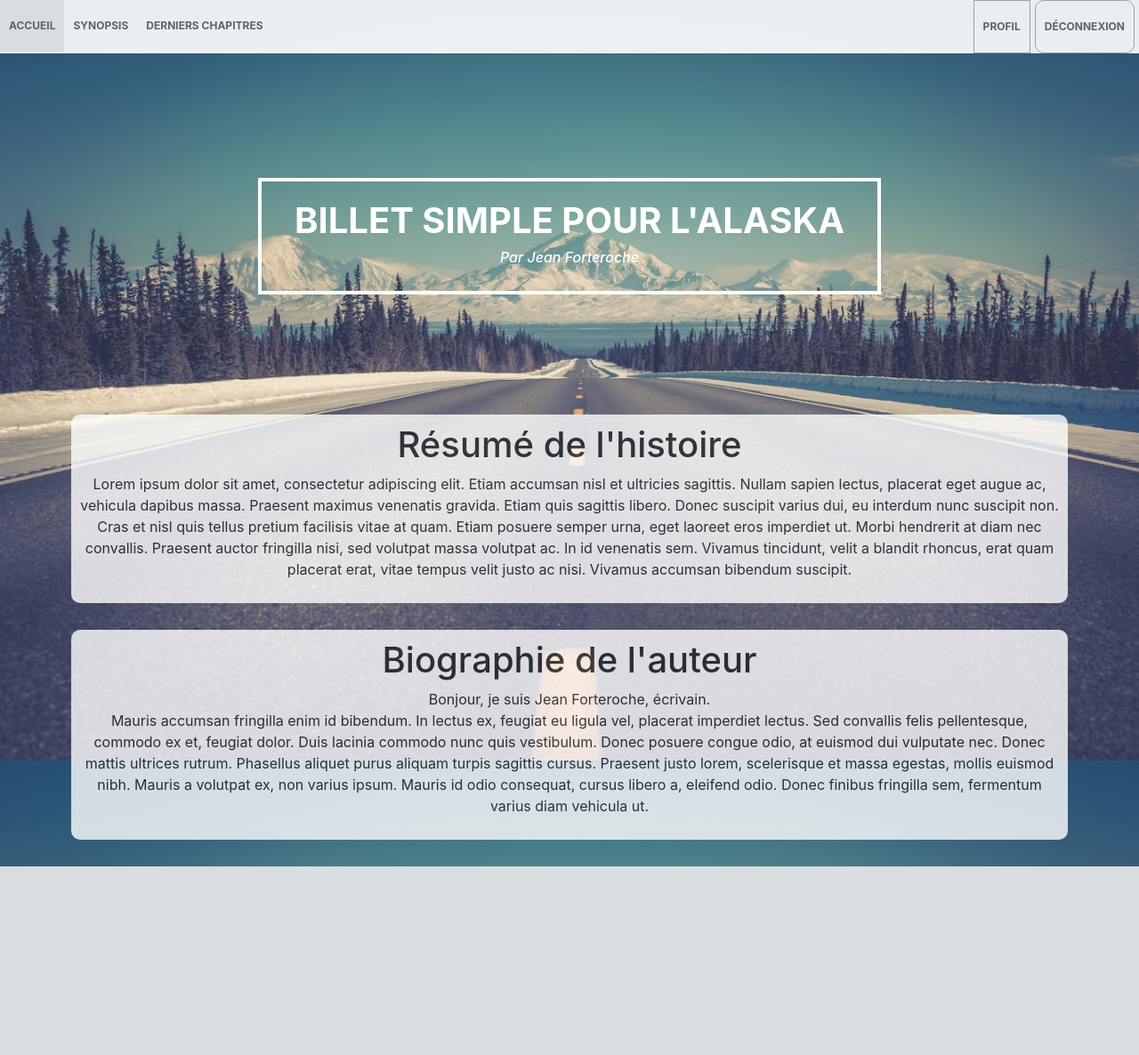
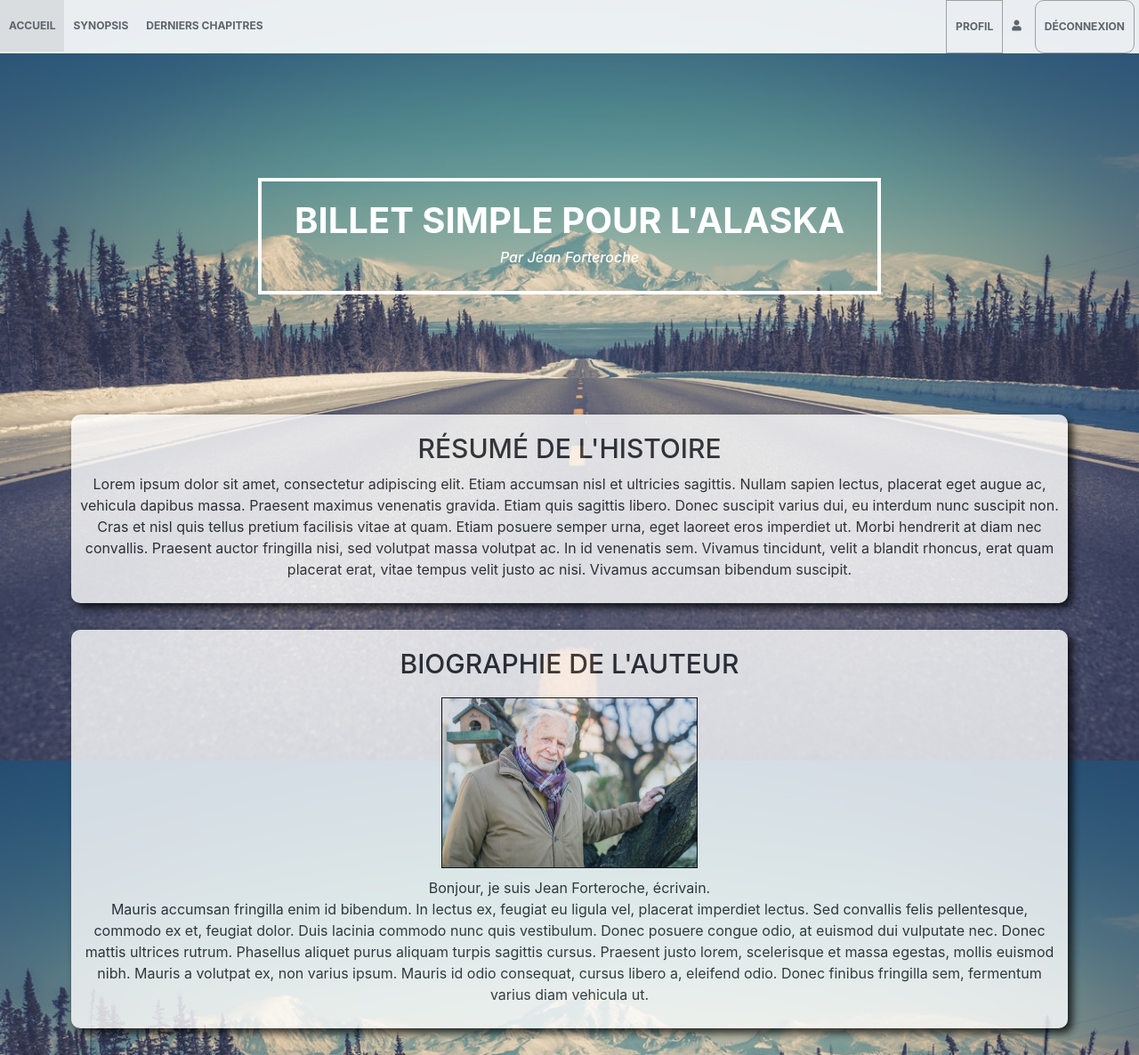
Before and after one commit to NicoJllt/Projet4bis, a PHP site: template templates/synopsis.php in a window 1280 px wide. Shown: the whole page at 89% size. Before the commit the page ends 974 px from the top, so only its background shows below. Run offline with PHP 8.4, Linux system fonts and the light colour scheme; the template is opened without the code that fills it, so the values that code supplies are empty; some libraries are stand-ins or nearby versions.

Commit message:
peaufinement CSS + barre de navigation

```diff
--- a/public/css/backend.css
+++ b/public/css/backend.css
@@ -37,22 +37,28 @@
     padding-bottom: 20px;
     background-color: rgba(255, 255, 255, 0.5);
     border: 1px solid black;
+    opacity: 80%;
     overflow: hidden;
     padding: 20px;
     line-height: 1.5em;
 }
 
 #link-profile-bloc {
-    display: flex;
+    display: inline-flex;
     flex-direction: column;
     line-height: 2em;
-    margin-top: 55px;
+    margin-top: 5px;
 }
 
 #link-profile-bloc a {
     color: rgba(0, 0, 0, 0.8);
     font-weight: bold;
     text-decoration: none;
+    padding: 2px 10px;
+    box-shadow: 1px 1px 3px black;
+    border: 1px solid black;
+    border-radius: 10px;
+    margin: 5px 0;
 }
 
 #link-profile-bloc a:hover {
@@ -152,6 +158,7 @@
     background-color: rgba(255, 255, 255, 0.8);
     padding: 20px;
     margin: 0 20px 20px 20px;
+    border: 2px solid red;
 }
 
 #form-episode h1 {
--- a/public/css/frontend.css
+++ b/public/css/frontend.css
@@ -1,5 +1,5 @@
 body {
-    background: url("image-fond.jpeg");
+    background: url("../fonts/img/image-fond.jpeg");
     background-position: center;
     background-repeat: no-repeat;
     background-attachment: fixed;
@@ -19,6 +19,126 @@
 .row {
     margin-right: -15px;
     margin-left: -15px;
+}
+
+/* BARRE DE NAVIGATION */
+
+.topnav {
+    /* display: block;
+    position: fixed;
+    z-index: 100;
+    width: 100%;
+    margin: 0 auto;
+    list-style-type: none;
+
+    align-items: center; */
+    background-color: rgba(255, 255, 255, 0.9);
+
+    overflow: hidden;
+}
+
+/* .topnav ul {
+    display: flex;
+    flex-direction: row;
+    justify-content: center;
+} */
+
+/* .topnav ul:hover {
+    background-color: rgba(255, 255, 255, 1);
+    height: 70px;
+} */
+
+/* .topnav li {
+    display: inline-block;
+    position: relative;
+    border: none;
+    list-style-type: none;
+} */
+
+.topnav a {
+    float: left;
+    display: block;
+    text-align: center;
+    text-decoration: none;
+
+    font-size: 14px;
+    text-transform: uppercase;
+    font-weight: bold;
+    padding: 20px 10px;
+    color: #212931;
+    opacity: 0.7;
+}
+
+.topnav-bis {
+    float: right;
+}
+
+/* .home-nav-small {
+    display: none;
+} */
+
+.topnav a:hover {
+    text-decoration: none;
+    color: #212931;
+    background-color: rgba(0, 0, 0, 0.1);
+}
+
+.topnav a.active {
+    background-color: #212931;
+    color: white;
+}
+
+.topnav .icon {
+    display: none;
+}
+
+/* .summary a {
+    display: inline-block;
+    position: relative;
+    font-size: 14px;
+    text-transform: uppercase;
+    font-weight: bold;
+    padding: 20px 10px;
+    text-decoration: none;
+    color: #212931;
+    opacity: 0.7;
+}
+
+.summary a:hover {
+    text-decoration: none;
+    color: #212931;
+    background-color: rgba(0, 0, 0, 0.1);
+}
+
+.summary a:active {
+    color: #212931;
+}
+
+.summary a:focus {
+    color: #212931;
+} */
+
+/* .last-episodes-nav {
+    margin-right: 8em;
+} */
+
+.register-nav, .connection-nav, .logout-nav {
+    margin: 0 5px;
+    border: 1px solid gray;
+    border-radius: 10px;
+    padding: 10px;
+}
+
+.admin-nav, .profil-nav, .add-episode-nav {
+    border: 1px solid gray;
+}
+
+.profil-nav {
+    display: none;
+}
+
+.profil-nav-logo {
+    font-size: 15px;
 }
 
 /* HEADER : TITRE ET AUTEUR */
@@ -95,12 +215,19 @@
     }
 }
 
+#synopsis-bloc h1 {
+    text-transform: uppercase;
+    margin: 10px;
+    font-size: 30px;
+}
+
 #synopsis-content {
     background-color: white;
     opacity: 80%;
     border-radius: 10px;
     margin-bottom: 30px;
     padding: 10px;
+    box-shadow: 5px 5px 10px black;
 }
 
 #synopsis-biography {
@@ -109,6 +236,14 @@
     border-radius: 10px;
     margin-bottom: 30px;
     padding: 10px;
+    box-shadow: 5px 5px 10px black;
+}
+
+#writer-image {
+    width: 18em;
+    height: 12em;
+    border: 1px solid black;
+    margin: 10px;
 }
 
 /* PAGE APERCU DES PREMIERS EPISODES - ACCUEIL */
@@ -175,6 +310,7 @@
     height: 400px;
     overflow: hidden;
     margin-bottom: 30px;
+    box-shadow: 5px 5px 10px black;
 }
 
 .episode-preview:hover {
@@ -187,6 +323,7 @@
     color: #212931;
     text-align: center;
     overflow: hidden;
+    margin-top: 10px;
 }
 
 .episode-content-preview {
@@ -262,6 +399,7 @@
 .episode-content {
     background-color: rgba(255, 255, 255, 0.9);
     padding: 200px;
+    box-shadow: 5px 5px 10px black;
 }
 
 .episode-content p {
@@ -275,6 +413,8 @@
     text-align: right;
     margin: 0 auto;
     padding: 20px;
+    box-shadow: 5px 5px 10px black;
+
 }
 
 #edit-delete-episode a {
@@ -301,6 +441,7 @@
     margin: 20px 100px 50px 100px;
     border-radius: 20px;
     padding: 20px;
+    box-shadow: 5px 5px 10px black;
 }
 
 #connect-to-interact {
@@ -538,125 +679,12 @@
 }
 
 #paging a:hover {
-    border: 1px solid black;
     background-color: gainsboro;
 }
 
 #paging a:active {
     border: 1px solid black;
     background-color: grey;
-}
-
-/* BARRE DE NAVIGATION PLEIN ECRAN */
-
-.topnav {
-    /* display: block;
-    position: fixed;
-    z-index: 100;
-    width: 100%;
-    margin: 0 auto;
-    list-style-type: none;
-
-    align-items: center; */
-    background-color: rgba(255, 255, 255, 0.9);
-
-    overflow: hidden;
-}
-
-/* .topnav ul {
-    display: flex;
-    flex-direction: row;
-    justify-content: center;
-} */
-
-/* .topnav ul:hover {
-    background-color: rgba(255, 255, 255, 1);
-    height: 70px;
-} */
-
-/* .topnav li {
-    display: inline-block;
-    position: relative;
-    border: none;
-    list-style-type: none;
-} */
-
-.topnav a {
-    float: left;
-    display: block;
-    text-align: center;
-    text-decoration: none;
-
-    font-size: 14px;
-    text-transform: uppercase;
-    font-weight: bold;
-    padding: 20px 10px;
-    color: #212931;
-    opacity: 0.7;
-}
-
-.topnav-bis {
-    float: right;
-}
-
-/* .home-nav-small {
-    display: none;
-} */
-
-.topnav a:hover {
-    text-decoration: none;
-    color: #212931;
-    background-color: rgba(0, 0, 0, 0.1);
-}
-
-.topnav a.active {
-    background-color: #212931;
-    color: white;
-}
-
-.topnav .icon {
-    display: none;
-}
-
-/* .summary a {
-    display: inline-block;
-    position: relative;
-    font-size: 14px;
-    text-transform: uppercase;
-    font-weight: bold;
-    padding: 20px 10px;
-    text-decoration: none;
-    color: #212931;
-    opacity: 0.7;
-}
-
-.summary a:hover {
-    text-decoration: none;
-    color: #212931;
-    background-color: rgba(0, 0, 0, 0.1);
-}
-
-.summary a:active {
-    color: #212931;
-}
-
-.summary a:focus {
-    color: #212931;
-} */
-
-/* .last-episodes-nav {
-    margin-right: 8em;
-} */
-
-.register-nav, .connection-nav, .logout-nav {
-    margin: 0 5px;
-    border: 1px solid gray;
-    border-radius: 10px;
-    padding: 10px;
-}
-
-.admin-nav, .profil-nav, .add-episode-nav {
-    border: 1px solid gray;
 }
 
 /* Dimensions écrans/fenêtres */
@@ -741,6 +769,14 @@
         margin: unset;
         border-radius: unset;
     }
+
+    .profil-nav {
+        visibility: visible;
+    }
+
+    .profil-nav-logo {
+        display: none;
+    }
 }
 
 @media screen and (max-width: 750px) {
--- a/templates/profile.php
+++ b/templates/profile.php
@@ -10,7 +10,7 @@
 <div class="blocpage">
     <?php include("template_header.php") ?>
     <div id="profile-section">
-        <h2>Bonjour <?= $this->session->get('username'); ?>,</h2>
+        <h2>Bonjour <?= $this->session->get('username'); ?></h2>
         <p><?= $this->session->get('userId'); ?></p>
         <div id="link-profile-bloc">
             <a href="../public/index.php?route=updatePassword" id="edit-password">Modifier mon mot de passe</a>
--- a/templates/single_episode.php
+++ b/templates/single_episode.php
@@ -19,8 +19,7 @@
         </div>
     <?php } ?>
 
-    <section class="row">
-        <div class="col-lg-12">
+
     <section id="episode-page-bloc">
         <article id="title-content-episode">
             <h1 class="episode-title"><?= htmlspecialchars($episode->getTitle()) ?></h1>
@@ -34,8 +33,7 @@
             </div>
         <?php } ?>
     </section>
-        </div>
-    </section>
+
 
     <section id="comment-bloc">
         <div id="add-comment">
--- a/templates/synopsis.php
+++ b/templates/synopsis.php
@@ -19,6 +19,7 @@
             <div class="col-lg-12">
                 <div id="synopsis-biography">
                     <h1>Biographie de l'auteur</h1>
+                    <img src="../public/fonts/img/photo-ecrivain.jpg" alt="Photo de l'écrivain" id="writer-image" />
                     <p>Bonjour, je suis Jean Forteroche, écrivain.<br>
                         Mauris accumsan fringilla enim id bibendum. In lectus ex, feugiat eu ligula vel, placerat imperdiet lectus. Sed convallis felis pellentesque, commodo ex et, feugiat dolor. Duis lacinia commodo nunc quis vestibulum. Donec posuere congue odio, at euismod dui vulputate nec. Donec mattis ultrices rutrum. Phasellus aliquet purus aliquam turpis sagittis cursus. Praesent justo lorem, scelerisque et massa egestas, mollis euismod nibh. Mauris a volutpat ex, non varius ipsum. Mauris id odio consequat, cursus libero a, eleifend odio. Donec finibus fringilla sem, fermentum varius diam vehicula ut.
                     </p>
--- a/templates/template_header.php
+++ b/templates/template_header.php
@@ -1,5 +1,3 @@
-<section class="row">
-    <div class="col-lg-12">
 <div class="topnav" id="myTopnav">
     <!-- <a href="../public/index.php" class="home-nav-small"><i class="fas fa-home"></i></a> -->
     <a href="../public/index.php" class="home-nav" class="active">Accueil</a>
@@ -10,6 +8,7 @@
         if ($this->session->get('username')) {
         ?>
             <a href="../public/index.php?route=profile" class="profil-nav">Profil</a>
+            <a href="../public/index.php?route=profile" class="profil-nav-logo"><i class="fas fa-user"></i></a>
             <?php if ($this->session->get('role') === 'admin') { ?>
                 <a href="../public/index.php?route=administration" class="admin-nav">Administration</a>
                 <a href="../public/index.php?route=addEpisode" class="add-episode-nav">Ajouter un nouveau chapitre</a>
@@ -29,8 +28,7 @@
         <i class="fa fa-bars"></i>
     </a>
 </div>
-    </div>
-</section>
+
 
 <section>
     <div class="title-framed">
```
Also changed, not shown: public/fonts/img/image-fond.jpeg (renamed from public/css/image-fond.jpeg), public/fonts/img/photo-ecrivain.jpg (added). Lines whose indentation alone changed are shown as unchanged.
